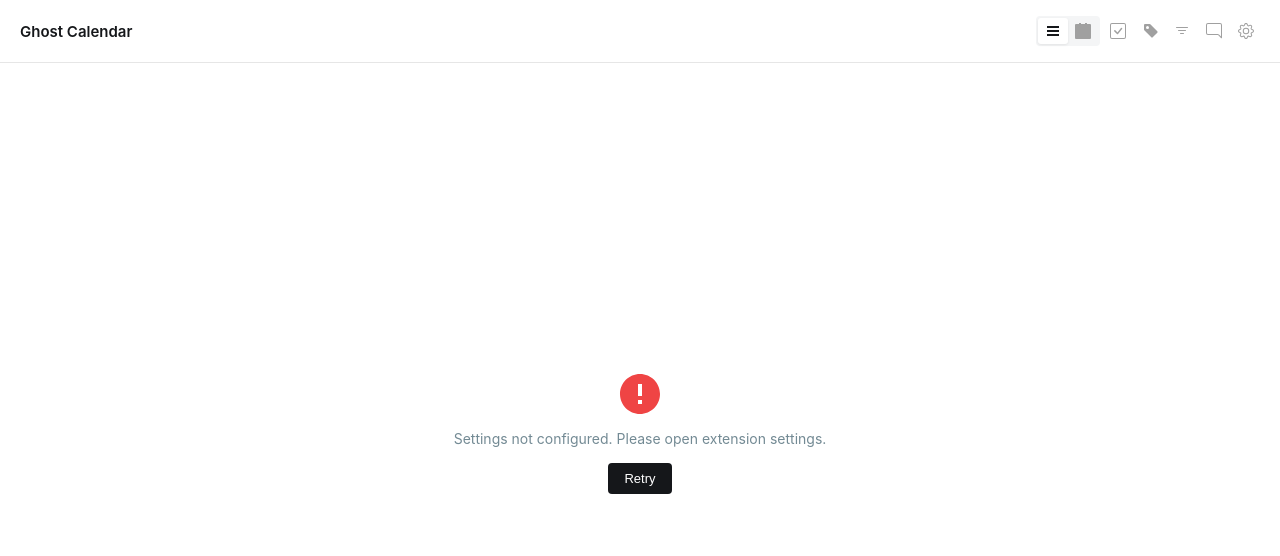
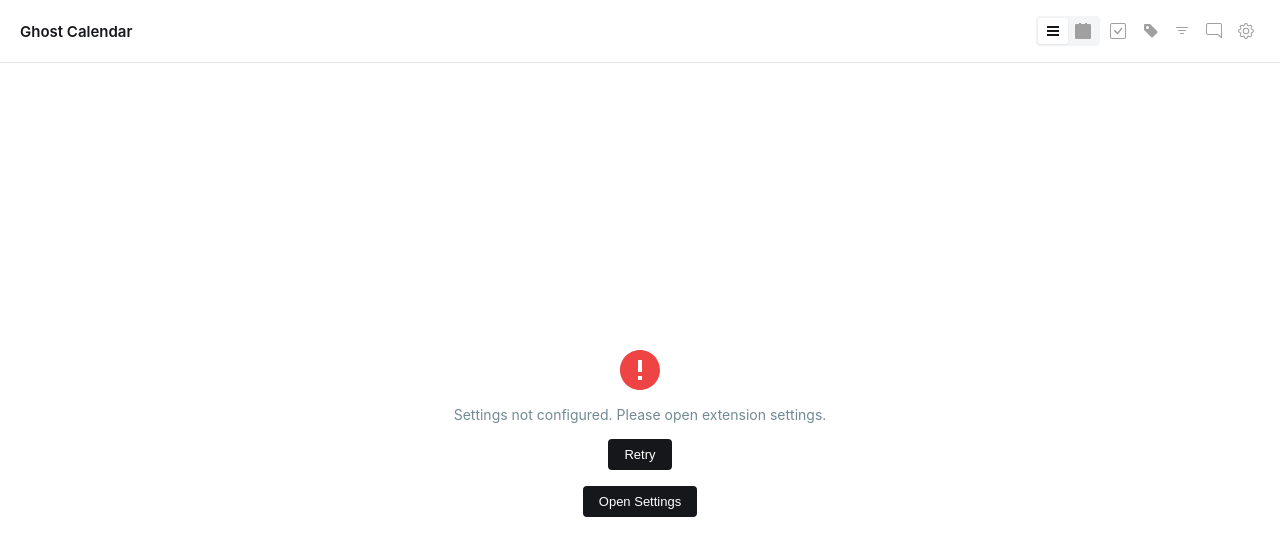
Before and after one commit to matveev-pavel/ghost-calendar-extension, a browser extension: page sidepanel/sidepanel.html in a window 1280 px wide. Drawn offline with Linux system fonts and the light colour scheme.

Commit message:
fix: show Open Settings button when settings are not configured

```diff
--- a/sidepanel/sidepanel.html
+++ b/sidepanel/sidepanel.html
@@ -105,6 +105,7 @@
       </svg>
       <p id="error-message">Loading error</p>
       <button class="retry-btn" id="retry-btn" data-i18n="btnRetry">Retry</button>
+      <button class="retry-btn" id="open-settings-btn" style="display: none;" data-i18n="btnOpenSettings">Open Settings</button>
     </div>
 
     <!-- Empty state -->
--- a/sidepanel/sidepanel.js
+++ b/sidepanel/sidepanel.js
@@ -70,6 +70,11 @@ function setupEventListeners() {
 
   // Retry loading
   document.getElementById('retry-btn').addEventListener('click', loadPosts);
+
+  // Open settings from error state
+  document.getElementById('open-settings-btn').addEventListener('click', () => {
+    chrome.runtime.openOptionsPage();
+  });
 
   // Calendar navigation
   document.getElementById('prev-month').addEventListener('click', async () => {
@@ -174,6 +179,11 @@ async function loadPosts() {
     console.error('Loading error:', error);
     errorMessage.textContent = error.message;
     showState('error');
+
+    // Show "Open Settings" button when settings are not configured
+    const openSettingsBtn = document.getElementById('open-settings-btn');
+    const isSettingsError = error.message.includes('Settings not configured');
+    openSettingsBtn.style.display = isSettingsError ? 'inline-block' : 'none';
 
     // Analytics: отслеживание ошибки загрузки
     analytics.trackError('load_error', error.message);
```
